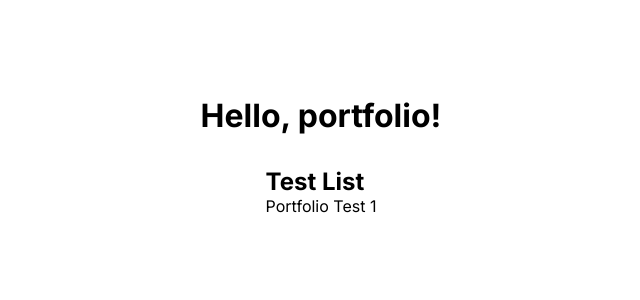
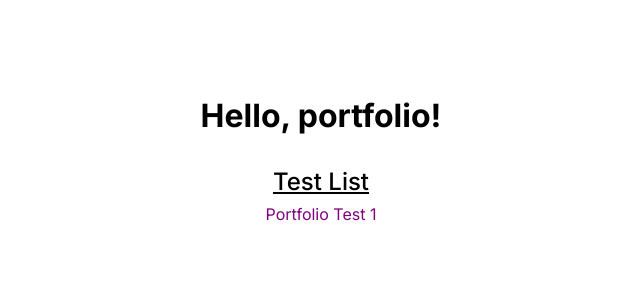
Before and after one commit to franco-ortega/portfolio-test, a Next.js app: page / in a window 1280 px wide. Shown: the top 300 px of the page, without its empty margins (319-959 px from the left). Built offline with nearby package versions, Linux system fonts and the light colour scheme.

Commit message:
add styles to TestList

```diff
--- a/app/src/components/testList/TestList.jsx
+++ b/app/src/components/testList/TestList.jsx
@@ -1,8 +1,9 @@
 import Link from 'next/link';
+import styles from './TestList.module.css';
 
 export default function TestList() {
   return (
-    <div>
+    <div className={styles.TestList}>
       <h2>Test List</h2>
       <ul>
         <li>
--- /dev/null
+++ b/app/src/components/testList/TestList.module.css
@@ -0,0 +1,20 @@
+.TestList {
+  text-align: center;
+}
+
+.TestList h2 {
+  font-weight: 500;
+  text-decoration: underline;
+}
+
+.TestList ul {
+  padding-block: 0.5rem;
+}
+
+.TestList a {
+  color: purple;
+}
+
+.TestList a:hover {
+  color: red;
+}
```
